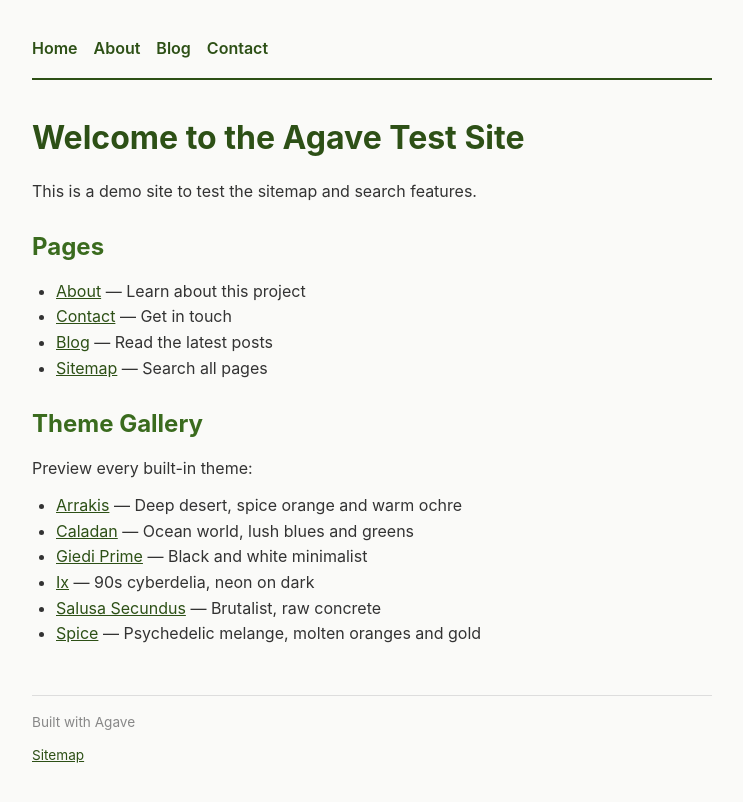
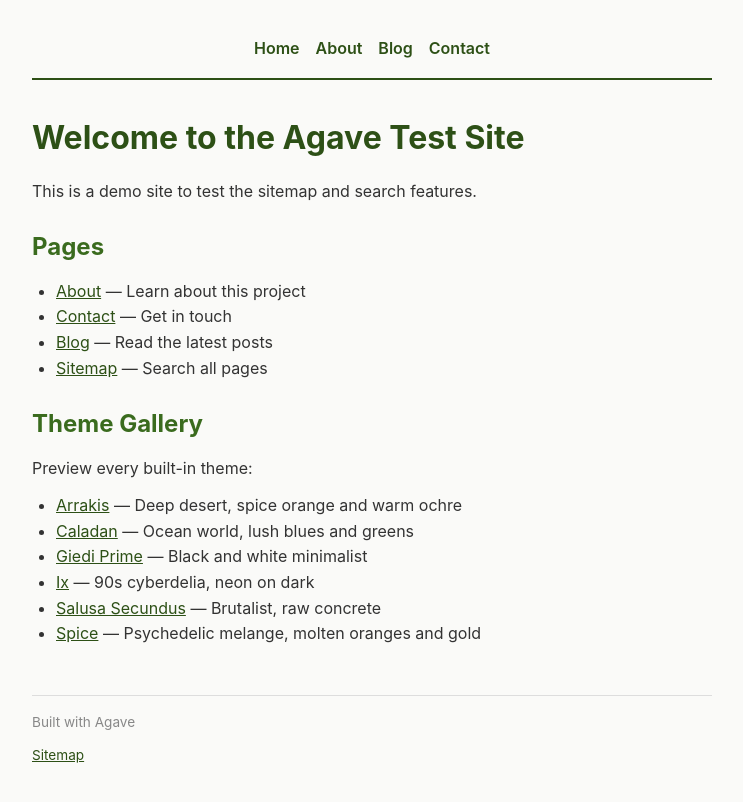
Before and after one commit to jottenlips/agave, a website: page docs/index.html in a window 1280 px wide. Shown: the whole page, without its empty margins (268-1011 px from the left). Drawn offline with Linux system fonts and the light colour scheme.

Commit message:
Center nav and wrap on overflow for all themes (v0.3.6)

```diff
--- a/docs/styles.css
+++ b/docs/styles.css
@@ -12,6 +12,8 @@ body {
 
 nav {
   display: flex;
+  flex-wrap: wrap;
+  justify-content: center;
   gap: 16px;
   padding: 16px 0;
   border-bottom: 2px solid #2d5016;
--- a/example/markdown/styles.css
+++ b/example/markdown/styles.css
@@ -12,6 +12,8 @@ body {
 
 nav {
   display: flex;
+  flex-wrap: wrap;
+  justify-content: center;
   gap: 16px;
   padding: 16px 0;
   border-bottom: 2px solid #2d5016;
--- a/package.json
+++ b/package.json
@@ -1,6 +1,6 @@
 {
   "name": "agave-generator",
-  "version": "0.3.5",
+  "version": "0.3.6",
   "description": "Minimal markdown to HTML static site generator",
   "license": "Hippocratic-2.1",
   "repository": {
```
Also changed, not shown: 2 other files.
